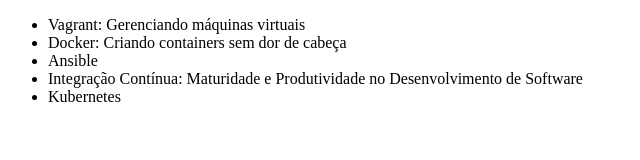
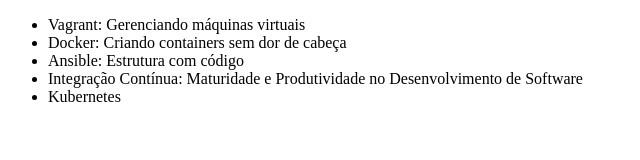
Before and after one commit to Mandurva/alura-git, a plain HTML site: page Index.html in a window 1280 px wide. Shown: the whole page, without its empty margins (0-640 px from the left). Drawn offline with Linux system fonts and the light colour scheme.

Commit message:
Mudando ansible

```diff
--- a/Index.html
+++ b/Index.html
@@ -8,7 +8,7 @@
     <ul>
         <li>Vagrant: Gerenciando máquinas virtuais</li>
         <li>Docker: Criando containers sem dor de cabeça</li>
-        <li>Ansible</li>
+        <li>Ansible: Estrutura com código</li>
         <li>Integração Contínua: Maturidade e Produtividade no Desenvolvimento de Software</li>
         <li>Kubernetes</li>
     </ul>
```
